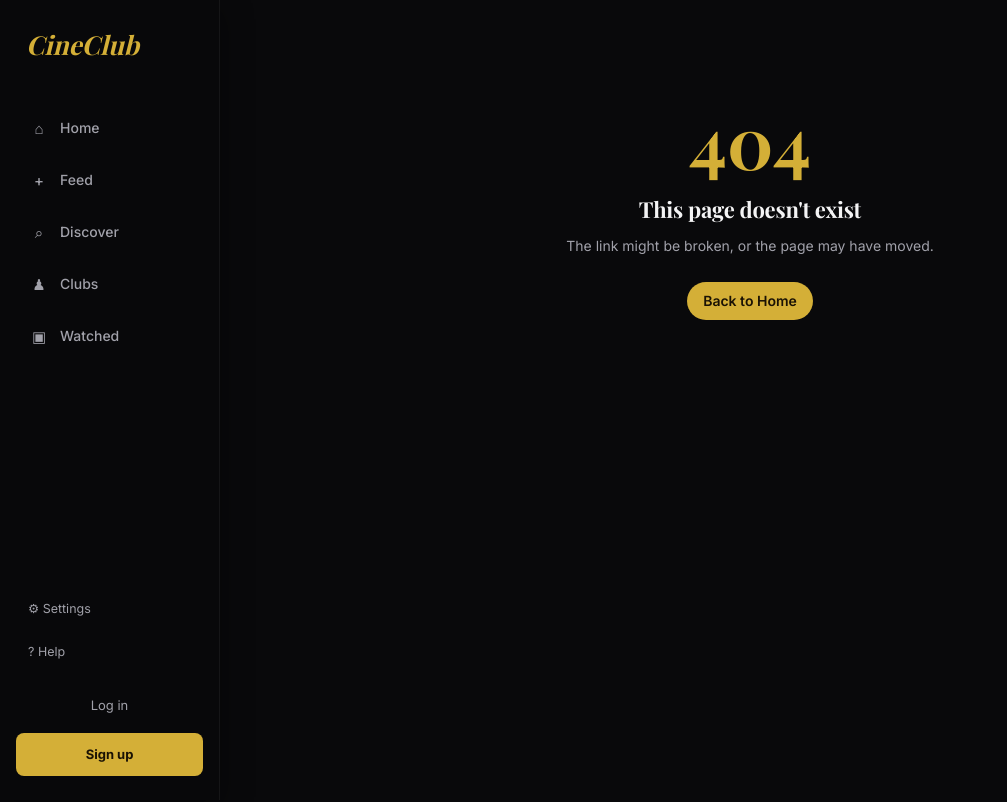
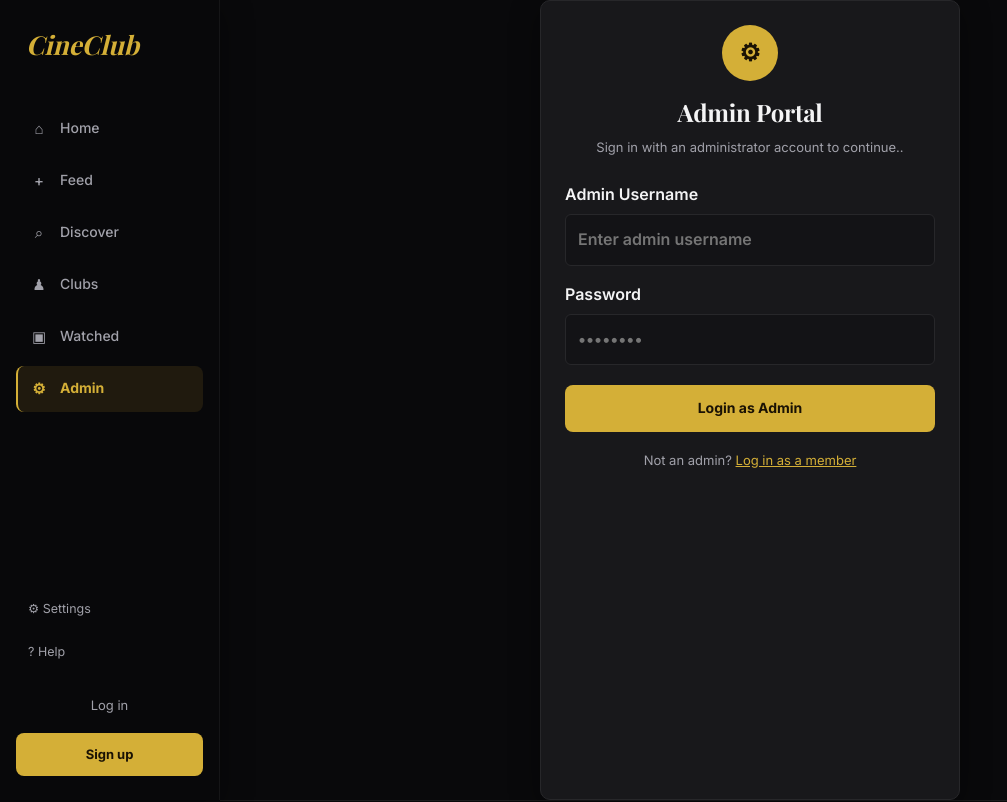
Before and after one commit to abdalla-dev453/Group-7-tv-series-and-movie-club, a React (Vite) app in the folder frontend/: page /admin-portal in a window 1280 px wide. Shown: the top 802 px of the page, without its empty margins (0-1007 px from the left). Built offline with nearby package versions, Linux system fonts and the light colour scheme; no server answers; a web font is replaced by a local one.

Commit message:
FInalised the needed docs for adminportal.

```diff
--- a/frontend/src/App.jsx
+++ b/frontend/src/App.jsx
@@ -3,9 +3,11 @@ import { useAuth } from './context/AuthContext.jsx';
 import Footer from "./components/Footer";
 import Navbar from "./components/Navbar";
 import ProtectedRoute from "./components/ProtectedRoute";
+import AdminRoute from "./components/AdminRoute";
 
 import Login from './pages/Auth/Login';
 import Signup from './pages/Auth/Signup';
+import AdminPortal from './pages/AdminPortal/aportal';
 import ProfileView from './pages/Profile/ProfileView';
 import ProfileEdit from './pages/Profile/ProfileEdit';
 import ClubList from './pages/Clubs/ClubList';
@@ -43,6 +45,12 @@ function App() {
           <Route path="/login" element={<AuthOnlyRoute><Login /></AuthOnlyRoute>} />
           <Route path="/signup" element={<AuthOnlyRoute><Signup /></AuthOnlyRoute>} />
 
+
+         {/* New admin route for admin-portal. */}
+
+          {/* Admin-only */}
+          {/* <Route path="/admin-portal"  element={ <AdminRoute><AdminPortal /> </AdminRoute>}/> */}
+
           {/* Protected */}
           <Route path="/" element={<Home />} />
           <Route
@@ -52,7 +60,17 @@ function App() {
                 <Feed />
               </ProtectedRoute>
             }
+            />
+
+            <Route
+            path="/admin-portal"
+            element={
+            <AdminRoute>
+              <AdminPortal />
+            </AdminRoute>
+                }
           />
+
           <Route
             path="/posts/:id"
             element={
--- /dev/null
+++ b/frontend/src/components/AdminLoginForm.jsx
@@ -0,0 +1,174 @@
+import { useState } from 'react';
+import { Link } from 'react-router-dom';
+import { useAuth } from '../context/AuthContext.jsx';
+import { TOKEN_KEY } from '../services/api';
+import theme from '../theme.js';
+
+// Hardcoded developer admin credentials (frontend-only convenience).
+// NOTE: This is NOT production-secure — anyone can read these from the
+// source. It exists so developers can access the admin portal without
+// needing a backend-seeded admin account.
+
+const ADMIN_CREDENTIALS = {
+  username: 'Admin',
+  password: '0000',
+};
+
+const ADMIN_USER = {
+  id: 'admin-dev',
+  username: 'Admin',
+  email: 'admin@cineclub.dev',
+  is_superuser: true,
+  role: 'superuser',
+};
+
+const AdminLoginForm = () => {
+  const [username, setUsername] = useState('');
+  const [password, setPassword] = useState('');
+  const [error, setError] = useState(null);
+  const [submitting, setSubmitting] = useState(false);
+
+  const { login, updateStoredUser } = useAuth();
+
+  const submit = async (event) => {
+    event.preventDefault();
+
+    if (submitting) return;
+
+    setError(null);
+    setSubmitting(true);
+
+    try {
+      // Hardcoded developer admin credentials — no backend call needed
+      if (username.trim() === ADMIN_CREDENTIALS.username && password === ADMIN_CREDENTIALS.password) {
+
+        localStorage.setItem(TOKEN_KEY, `dev-admin-token-${Date.now()}`);
+        updateStoredUser(ADMIN_USER);
+      } else {
+        // Fall back to the real backend login for member/admin accounts
+        await login(username.trim(), password);
+      }
+      // On success, AdminRoute will re-render and either show the portal
+      // (if the account is an admin) or the Access Denied message..
+    } catch (err) {
+      console.error('Admin login error:', err);
+
+      const status = err.response?.status;
+
+      if (status === 401 || status === 400) {
+        setError('Invalid admin username or password.');
+      } else if (!err.response) {
+        setError('Unable to connect to the server. Please check your connection.');
+      } else {
+        setError('Something went wrong. Please try again.');
+      }
+    } finally {
+      setSubmitting(false);
+    }
+  };
+
+  return (
+    <main className="page-panel" style={{ maxWidth: 420, margin: '0 auto' }}>
+      <div style={{ textAlign: 'center', marginBottom: 24 }}>
+        <div
+          style={{
+            width: 56,
+            height: 56,
+            margin: '0 auto 12px',
+            borderRadius: '50%',
+            background: theme.color.amber,
+            color: '#1a1204',
+            display: 'flex',
+            alignItems: 'center',
+            justifyContent: 'center',
+            fontSize: 24,
+            fontWeight: 800,
+          }}
+        >
+          ⚙
+        </div>
+        <h1 style={{ fontFamily: theme.font.heading, fontSize: 24, margin: '0 0 6px' }}>
+          Admin Portal
+        </h1>
+        <p style={{ color: theme.color.textDim, fontSize: 13, margin: 0 }}>
+          Sign in with an administrator account to continue..
+        </p>
+      </div>
+
+      {error && (
+        <p
+          className="error-message"
+          role="alert"
+          style={{
+            background: 'rgba(239, 68, 68, 0.1)',
+            border: '1px solid rgba(239, 68, 68, 0.3)',
+            color: '#f87171',
+            padding: '10px 14px',
+            borderRadius: theme.radius.sm,
+            fontSize: 13,
+            marginBottom: 16,
+          }}
+        >
+          {error}
+        </p>
+      )}
+
+      <form onSubmit={submit} className="form-stack">
+        <label>
+          <span className="field-label">Admin Username</span>
+          <input
+            name="username"
+            type="text"
+            autoComplete="username"
+            placeholder="Enter admin username"
+            value={username}
+            onChange={(e) => setUsername(e.target.value)}
+            required
+          />
+        </label>
+
+        <label>
+          <span className="field-label">Password</span>
+          <input
+            name="password"
+            type="password"
+            autoComplete="current-password"
+            placeholder="••••••••"
+            value={password}
+            onChange={(e) => setPassword(e.target.value)}
+            required
+          />
+        </label>
+
+        <button
+          type="submit"
+          disabled={submitting}
+          style={{
+            width: '100%',
+            padding: '12px',
+            borderRadius: theme.radius.sm,
+            border: 'none',
+            background: theme.color.amber,
+            color: '#1a1204',
+            fontWeight: 700,
+            fontSize: 14,
+            cursor: submitting ? 'not-allowed' : 'pointer',
+            opacity: submitting ? 0.6 : 1,
+            marginTop: 4,
+          }}
+        >
+          {submitting ? 'Signing in…' : 'Login as Admin'}
+        </button>
+      </form>
+
+      <p style={{ textAlign: 'center', color: theme.color.textDim, fontSize: 13, marginTop: 18 }}>
+        Not an admin?{' '}
+        <Link to="/login" style={{ color: theme.color.amber }}>
+          Log in as a member
+        </Link>
+      </p>
+    </main>
+  );
+};
+
+export default AdminLoginForm;
--- /dev/null
+++ b/frontend/src/components/AdminRoute.jsx
@@ -0,0 +1,88 @@
+import { useAuth } from '../context/AuthContext.jsx';
+import Loader from './common/Loader.jsx';
+import AdminLoginForm from './AdminLoginForm.jsx';
+import theme from '../theme.js';
+
+export const isAdmin = (user) => {
+  if (!user) return false;
+  return Boolean(user.is_superuser || user.isSuperuser || user.role === 'admin' || user.role === 'superuser');
+};
+
+const AdminRoute = ({ children }) => {
+  const { user, loading, logout } = useAuth();
+
+  if (loading) return <Loader />;
+
+  // Not logged in → show the admin login form right here
+  if (!user) {
+    return <AdminLoginForm />;
+  }
+
+  // Logged in but not an admin → Access Denied
+  if (!isAdmin(user)) {
+    return (
+      <main className="page-panel" role="alert" style={{ maxWidth: 420, margin: '0 auto', textAlign: 'center' }}>
+        <div
+          style={{
+            width: 56,
+            height: 56,
+            margin: '0 auto 12px',
+            borderRadius: '50%',
+            background: 'rgba(239, 68, 68, 0.15)',
+            color: '#f87171',
+            display: 'flex',
+            alignItems: 'center',
+            justifyContent: 'center',
+            fontSize: 24,
+            fontWeight: 800,
+          }}
+        >
+          ⛔
+        </div>
+        <h1 style={{ fontFamily: theme.font.heading, fontSize: 24, margin: '0 0 8px' }}>
+          Access Denied
+        </h1>
+        <p style={{ color: theme.color.textDim, fontSize: 14, margin: '0 0 20px' }}>
+          You are signed in as <strong style={{ color: theme.color.text }}>@{user.username || 'member'}</strong>, but this
+          account does not have administrator privileges.
+        </p>
+        <div style={{ display: 'flex', gap: 10, justifyContent: 'center' }}>
+          <a
+            href="/"
+            style={{
+              padding: '10px 18px',
+              borderRadius: theme.radius.sm,
+              border: `1px solid ${theme.color.coalBorder}`,
+              color: theme.color.text,
+              textDecoration: 'none',
+              fontSize: 13,
+              fontWeight: 600,
+            }}
+          >
+            Return to Home
+          </a>
+          <button
+            type="button"
+            onClick={logout}
+            style={{
+              padding: '10px 18px',
+              borderRadius: theme.radius.sm,
+              border: 'none',
+              background: theme.color.amber,
+              color: '#1a1204',
+              fontSize: 13,
+              fontWeight: 700,
+              cursor: 'pointer',
+            }}
+          >
+            Sign out & login as admin
+          </button>
+        </div>
+      </main>
+    );
+  }
+
+  return children;
+};
+
+export default AdminRoute;
--- a/frontend/src/components/Navbar.jsx
+++ b/frontend/src/components/Navbar.jsx
@@ -2,19 +2,18 @@ import { Link, NavLink, useNavigate } from "react-router-dom";
 import { useAuth } from "../context/AuthContext.jsx";
 import theme from "../theme.js";
 
-const links = [
-
-  { to: '/', label: 'Home', icon: '⌂' },
-  { to: '/feed', label: 'Feed', icon: '+' },
-  { to: '/discover', label: 'Discover', icon: '⌕' },
-  { to: '/clubs', label: 'Clubs', icon: '♟' },
-  { to: '/watched', label: 'Watched', icon: '▣' },
-
-];
-
 export default function Navbar() {
   const { user, logout } = useAuth();
   const navigate = useNavigate();
+
+  const links = [
+    { to: '/', label: 'Home', icon: '⌂' },
+    { to: '/feed', label: 'Feed', icon: '+' },
+    { to: '/discover', label: 'Discover', icon: '⌕' },
+    { to: '/clubs', label: 'Clubs', icon: '♟' },
+    { to: '/watched', label: 'Watched', icon: '▣' },
+    { to: '/admin-portal', label: 'Admin', icon: '⚙' },
+  ];
 
   const profilePath = user?.id ? `/profile/${user.id}` : "/login";
 
```
Also changed, not shown: 1 other file (tests, documents, lock files or other folders).
